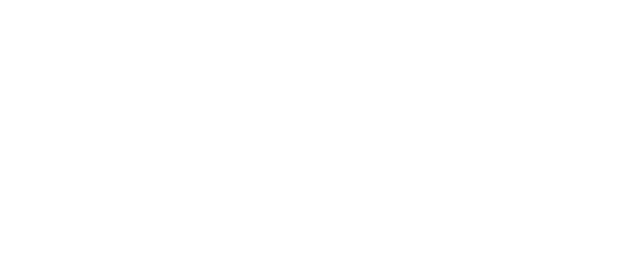
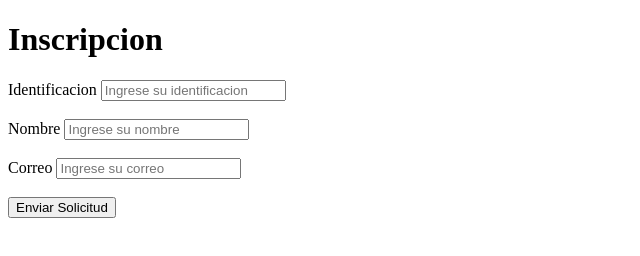
Before and after one commit to EstivenCano/-dllo-web-, a plain HTML site: page Pagina html/inscripcion.html in a window 1280 px wide. Shown: the whole page, without its empty margins (0-640 px from the left). Drawn offline with Linux system fonts and the light colour scheme.

Commit message:
Formulario de inscripcion

```diff
--- a/Pagina html/inscripcion.html
+++ b/Pagina html/inscripcion.html
@@ -7,6 +7,28 @@
     <title>Inscripcion</title>
 </head>
 <body>
+    <h1>Inscripcion</h1>
+    <form action="javascript:void(0)">
 
+        <label for="id">Identificacion</label>
+        <input type="text" name="" id="id" placeholder="Ingrese su identificacion" required>
+
+        <br>
+        <br>
+
+        <label for="id">Nombre</label>
+        <input type="text" name="" id="nombre" placeholder="Ingrese su nombre" required>
+
+        <br>
+        <br>
+
+        <label for="id">Correo</label>
+        <input type="email" name="" id="correo" placeholder="Ingrese su correo" required>
+
+        <br>
+        <br>
+
+        <input type="submit" value="Enviar Solicitud">
+    </form>
 </body>
 </html>
```
